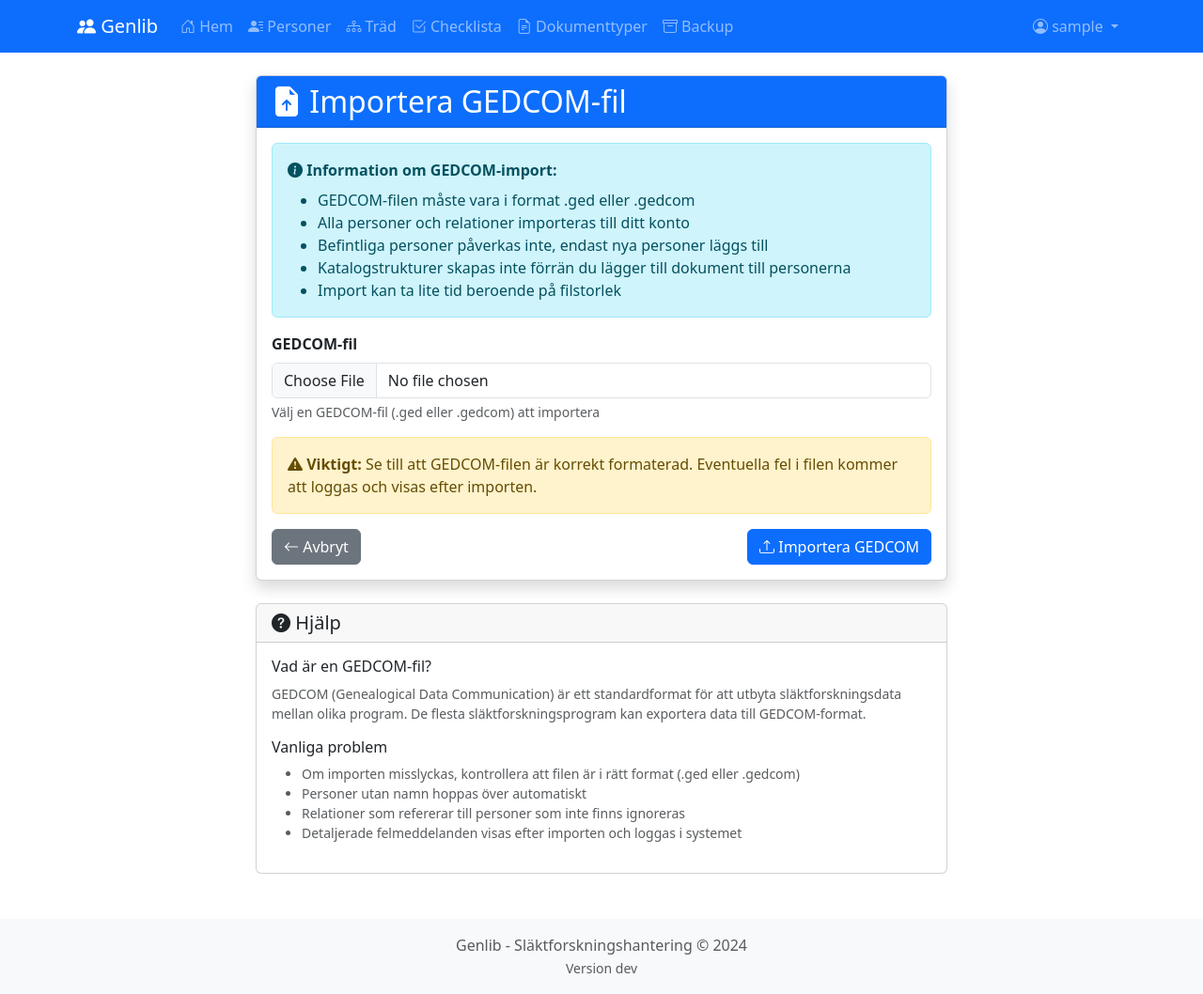
After one commit to carleson/Genlib, a Django app: page /gedcom/import/ in a window 1280 px wide. The commit adds this page. Shown: the whole page at 94% size. Run offline with Django 5.2, Linux system fonts and the light colour scheme; the visitor is signed in with stand-in values (Sample User, id 1).

Commit message:
Added support reload/reimport a gedcom file after the setup.

```diff
--- a/core/forms.py
+++ b/core/forms.py
@@ -190,3 +190,27 @@ class InitialSetupForm(forms.Form):
                 )
 
         return path_str
+
+
+class GedcomImportForm(forms.Form):
+    """Formulär för GEDCOM-import i befintlig installation"""
+
+    gedcom_file = forms.FileField(
+        label="GEDCOM-fil",
+        help_text="Välj en GEDCOM-fil (.ged eller .gedcom) att importera",
+        widget=forms.FileInput(attrs={
+            'class': 'form-control',
+            'accept': '.ged,.gedcom'
+        })
+    )
+
+    def clean_gedcom_file(self):
+        """Validera GEDCOM-filen"""
+        gedcom_file = self.cleaned_data.get('gedcom_file')
+
+        if gedcom_file:
+            # Kontrollera filnamn
+            if not (gedcom_file.name.endswith('.ged') or gedcom_file.name.endswith('.gedcom')):
+                raise forms.ValidationError('Endast .ged eller .gedcom filer är tillåtna')
+
+        return gedcom_file
--- a/core/urls.py
+++ b/core/urls.py
@@ -7,6 +7,7 @@ from .views import (
     download_backup,
     delete_backup,
     restore_backup,
+    gedcom_import,
 )
 
 app_name = 'core'
@@ -19,4 +20,5 @@ urlpatterns = [
     path('backup/download/<str:filename>/', download_backup, name='download_backup'),
     path('backup/delete/<str:filename>/', delete_backup, name='delete_backup'),
     path('backup/restore/', restore_backup, name='restore_backup'),
+    path('gedcom/import/', gedcom_import, name='gedcom_import'),
 ]
--- a/core/views.py
+++ b/core/views.py
@@ -9,7 +9,7 @@ from django.http import FileResponse, HttpResponse
 from persons.models import Person
 from documents.models import Document
 from .models import SetupStatus, SystemConfig
-from .forms import InitialSetupForm
+from .forms import InitialSetupForm, GedcomImportForm
 from pathlib import Path
 from datetime import datetime
 import os
@@ -351,3 +351,59 @@ def restore_backup(request):
             return redirect('core:backup_list')
 
     return redirect('core:backup_list')
+
+
+@login_required
+def gedcom_import(request):
+    """Importera GEDCOM-fil för befintlig installation"""
+    # Endast admin-användare har tillgång
+    if not request.user.is_staff:
+        messages.error(request, 'Endast administratörer har tillgång till GEDCOM-import')
+        return redirect('core:dashboard')
+
+    if request.method == 'POST':
+        form = GedcomImportForm(request.POST, request.FILES)
+        if form.is_valid():
+            gedcom_file = form.cleaned_data['gedcom_file']
+
+            try:
+                from .gedcom_importer import GedcomImporter
+
+                importer = GedcomImporter(request.user)
+                stats = importer.import_file(gedcom_file)
+
+                # Bygg resultatmeddelande
+                result_msg = (
+                    f"GEDCOM-import klar: {stats['persons_created']} personer och "
+                    f"{stats['relationships_created']} relationer importerade."
+                )
+
+                if stats['errors']:
+                    result_msg += f" {len(stats['errors'])} varningar uppstod."
+                    messages.warning(request, result_msg)
+
+                    # Visa första 5 felen
+                    for error in stats['errors'][:5]:
+                        messages.warning(request, f"Varning: {error}")
+
+                    if len(stats['errors']) > 5:
+                        messages.info(
+                            request,
+                            f"...och {len(stats['errors']) - 5} fler varningar. Se logg för detaljer."
+                        )
+                else:
+                    messages.success(request, result_msg)
+
+                return redirect('persons:list')
+
+            except Exception as e:
+                messages.error(request, f'Fel vid GEDCOM-import: {str(e)}')
+                return render(request, 'core/gedcom_import.html', {'form': form})
+    else:
+        form = GedcomImportForm()
+
+    context = {
+        'form': form,
+    }
+
+    return render(request, 'core/gedcom_import.html', context)
--- a/templates/base.html
+++ b/templates/base.html
@@ -79,6 +79,11 @@
                                     <i class="bi bi-gear-fill"></i> Admin
                                 </a>
                             </li>
+                            <li>
+                                <a class="dropdown-item" href="{% url 'core:gedcom_import' %}">
+                                    <i class="bi bi-file-earmark-arrow-up"></i> Importera GEDCOM
+                                </a>
+                            </li>
                             <li><hr class="dropdown-divider"></li>
                             {% endif %}
                             <li>
--- /dev/null
+++ b/templates/core/gedcom_import.html
@@ -0,0 +1,88 @@
+{% extends 'base.html' %}
+
+{% block title %}Importera GEDCOM - Genlib{% endblock %}
+
+{% block content %}
+<div class="row justify-content-center">
+    <div class="col-lg-8">
+        <div class="card shadow">
+            <div class="card-header bg-primary text-white">
+                <h2 class="mb-0">
+                    <i class="bi bi-file-earmark-arrow-up-fill"></i> Importera GEDCOM-fil
+                </h2>
+            </div>
+            <div class="card-body">
+                <div class="alert alert-info">
+                    <i class="bi bi-info-circle-fill"></i>
+                    <strong>Information om GEDCOM-import:</strong>
+                    <ul class="mb-0 mt-2">
+                        <li>GEDCOM-filen måste vara i format .ged eller .gedcom</li>
+                        <li>Alla personer och relationer importeras till ditt konto</li>
+                        <li>Befintliga personer påverkas inte, endast nya personer läggs till</li>
+                        <li>Katalogstrukturer skapas inte förrän du lägger till dokument till personerna</li>
+                        <li>Import kan ta lite tid beroende på filstorlek</li>
+                    </ul>
+                </div>
+
+                <form method="post" enctype="multipart/form-data" novalidate>
+                    {% csrf_token %}
+
+                    <div class="mb-3">
+                        <label for="{{ form.gedcom_file.id_for_label }}" class="form-label">
+                            <strong>{{ form.gedcom_file.label }}</strong>
+                        </label>
+                        {{ form.gedcom_file }}
+                        {% if form.gedcom_file.errors %}
+                            <div class="invalid-feedback d-block">
+                                {{ form.gedcom_file.errors.0 }}
+                            </div>
+                        {% endif %}
+                        <div class="form-text">{{ form.gedcom_file.help_text }}</div>
+                    </div>
+
+                    <div class="alert alert-warning">
+                        <i class="bi bi-exclamation-triangle-fill"></i>
+                        <strong>Viktigt:</strong> Se till att GEDCOM-filen är korrekt formaterad.
+                        Eventuella fel i filen kommer att loggas och visas efter importen.
+                    </div>
+
+                    <div class="d-flex justify-content-between">
+                        <a href="{% url 'core:dashboard' %}" class="btn btn-secondary">
+                            <i class="bi bi-arrow-left"></i> Avbryt
+                        </a>
+                        <button type="submit" class="btn btn-primary">
+                            <i class="bi bi-upload"></i> Importera GEDCOM
+                        </button>
+                    </div>
+                </form>
+            </div>
+        </div>
+
+        <div class="mt-4">
+            <div class="card">
+                <div class="card-header">
+                    <h5 class="mb-0">
+                        <i class="bi bi-question-circle-fill"></i> Hjälp
+                    </h5>
+                </div>
+                <div class="card-body">
+                    <h6>Vad är en GEDCOM-fil?</h6>
+                    <p class="text-muted small">
+                        GEDCOM (Genealogical Data Communication) är ett standardformat för att utbyta
+                        släktforskningsdata mellan olika program. De flesta släktforskningsprogram
+                        kan exportera data till GEDCOM-format.
+                    </p>
+
+                    <h6 class="mt-3">Vanliga problem</h6>
+                    <ul class="text-muted small">
+                        <li>Om importen misslyckas, kontrollera att filen är i rätt format (.ged eller .gedcom)</li>
+                        <li>Personer utan namn hoppas över automatiskt</li>
+                        <li>Relationer som refererar till personer som inte finns ignoreras</li>
+                        <li>Detaljerade felmeddelanden visas efter importen och loggas i systemet</li>
+                    </ul>
+                </div>
+            </div>
+        </div>
+    </div>
+</div>
+{% endblock %}
```
